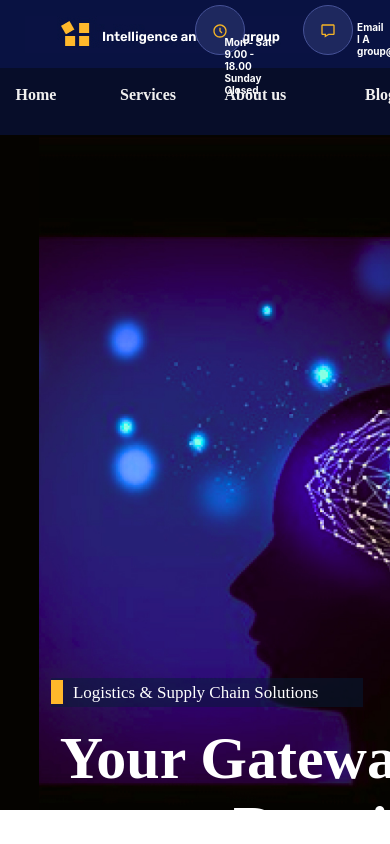
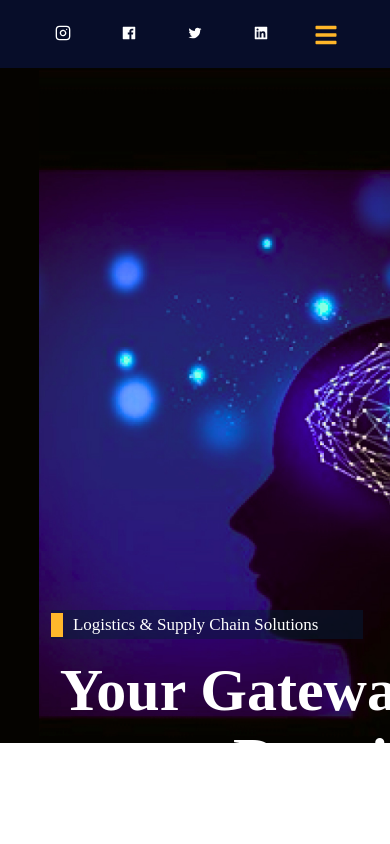
Before and after one commit to musi922/Visit-Rwanda-Project, a React (Create React App) app: page / in a window 390 px wide. Shown: the top 844 px of the page. Built offline with nearby package versions, Linux system fonts and the light colour scheme.

Commit message:
first-commit

```diff
--- a/package.json
+++ b/package.json
@@ -7,6 +7,7 @@
     "@testing-library/react": "^13.4.0",
     "@testing-library/user-event": "^13.5.0",
     "react": "^18.2.0",
+    "react-awesome-reveal": "^4.2.3",
     "react-dom": "^18.2.0",
     "react-icons": "^4.8.0",
     "react-router-dom": "^6.10.0",
--- a/src/Components/Homepage.css
+++ b/src/Components/Homepage.css
@@ -1,3 +1,108 @@
+@media only screen and (max-width: 1108px) {
+  .nav {
+    display: none;
+  }
+
+
+}
+.nav-btn{
+  cursor: pointer;
+  color: #FFB629;
+  visibility: none;
+  opacity: 0;
+  font-size: 24px;
+  position: absolute;
+  margin-left: 79%;
+  margin-top: 22px;
+  border: none;
+  background: transparent;
+  outline: none;
+
+
+}
+
+@media only screen and (max-width: 1024px){
+  .nav-btn{
+    visibility: visible;
+    opacity: 1;
+  }
+  .submenu{
+    position: absolute;
+    top: 0;
+    left: 0;
+    height: 50%;
+    width: 95.6%;
+    align-items: center;
+    display: flex;
+
+    justify-content: center;
+
+    background-color: #070d29;
+    transition: 1s;
+    transform: translateY(-100vh);
+  }
+  .submenu h1{
+    display: flex;
+    flex-direction: column;
+    color: red;
+
+  }
+  .home h1{
+    display: flex;
+    position: absolute;
+    margin-left: 22%;
+    margin-top: -13%;
+  }
+  .Services h1{
+    display: flex;
+    position: absolute;
+    margin-left: 4%;
+    margin-top: -5%;
+  }
+  .About h1{
+    display: flex;
+    position: absolute;
+    margin-left: -14%;
+    margin-top: 5%;
+  }
+  .projects h1{
+    display: flex;
+    position: absolute;
+    margin-left: -32%;
+    margin-top: 15%;
+  }
+  .contact h1{
+    display: flex;
+    position: absolute;
+    margin-left: -52%;
+    margin-top: 25%;
+  }
+  .Careers h1{
+    display: flex;
+    position: absolute;
+    margin-left: -70%;
+    margin-top: 35%;
+  }
+
+  .responsive_submenu{
+     transform: none;
+  }
+  .nextmenu{
+    display: flex;
+    flex-direction: row;
+    justify-content: flex-end;
+    align-items: center;
+    margin-left: -38%;
+    margin-top: 3px;
+    width: 416.99px;
+    height: 63px;
+
+  }
+  .appoint{
+    display: none;
+  }
+}
+
 .menu-bar{
     background-color: #070d29;
     height: 8vh;
@@ -14,6 +119,7 @@
     margin-left: 4%;
     margin-top: 6px;
 }
+
 .submenu h1{
     width: 44px;
     height: 22px;
--- a/src/Components/Homepage.js
+++ b/src/Components/Homepage.js
@@ -1,4 +1,4 @@
-import React from 'react'
+import React, { useRef } from 'react'
 import "./Homepage.css"
 import Nav from './Nav'
 import { FiInstagram } from "react-icons/fi"
@@ -18,6 +18,7 @@ import dash from "../images/dash.jpg";
 import dd from "../images/dd.jpeg";
 import science from "../images/science.jpg";
 import why from "../images/why.jpg";
+import { FaBars, FaTimes} from "react-icons/fa"
 
 
 
@@ -26,12 +27,20 @@ import Newscard from './Newscard'
 import { Link } from 'react-router-dom'
 import Footer from './Footer'
 
+
  export const Homepage = () => {
+  const navRef = useRef();
+
+  const Shownavbar = () => {
+    navRef.current.classList.toggle("responsive_submenu");
+  }
   return (
     <div>
+      <div className='nav'>
       <Nav/>
+      </div>
       <div className='menu-bar'>
-        <div className='submenu'>
+        <div className='submenu' ref={navRef}>
         <div className='home'>
         <Link to={"/"}  style={{textDecoration:"none"}}><h1>Home</h1></Link>
         </div>
@@ -62,7 +71,12 @@ import Footer from './Footer'
               Request appoint
             </div>
 
+
         </div>
+
+            <button onClick={Shownavbar} className='nav-btn nav-close-btn'>
+            <FaBars/>
+            </button>
 
       </div>
       <div className='body'>
@@ -167,7 +181,9 @@ import Footer from './Footer'
 
 
         <div>
+
           <Newscard imgs={amer} dates="08" day="Thursday" haha="Manager recently made a worthy solution for your business" huhu="We are dedicated in creating added value for our customers by implementing modern technology in our work. " yuh=". Urgent transport solutions" />
+
         </div>
 
 
--- a/src/Components/Newscard.js
+++ b/src/Components/Newscard.js
@@ -1,6 +1,7 @@
 import React from 'react'
 import './Newscard.css'
 import cal from "../images/cal.png"
+
 
 
 
@@ -9,20 +10,25 @@ const Newscard = (propse) => {
     <div>
 
         <div className='piic'>
+
         <img src={propse.imgs} className='imgs'/>
+
         <img src={cal} className='safu'/>
         <h4>{propse.dates}</h4>
         <h5>{propse.day}</h5>
+
         <div className='haha'>
           <h1>{propse.haha}</h1>
 
           <p>{propse.huhu}</p>
           <h2>{propse.yuh}</h2>
           <h3>{propse.yu}</h3>
+
         </div>
 
 
         </div>
+
 
 
     </div>
```
Also changed, not shown: 1 other file (tests, documents, lock files or other folders). Lines whose indentation alone changed are shown as unchanged.
